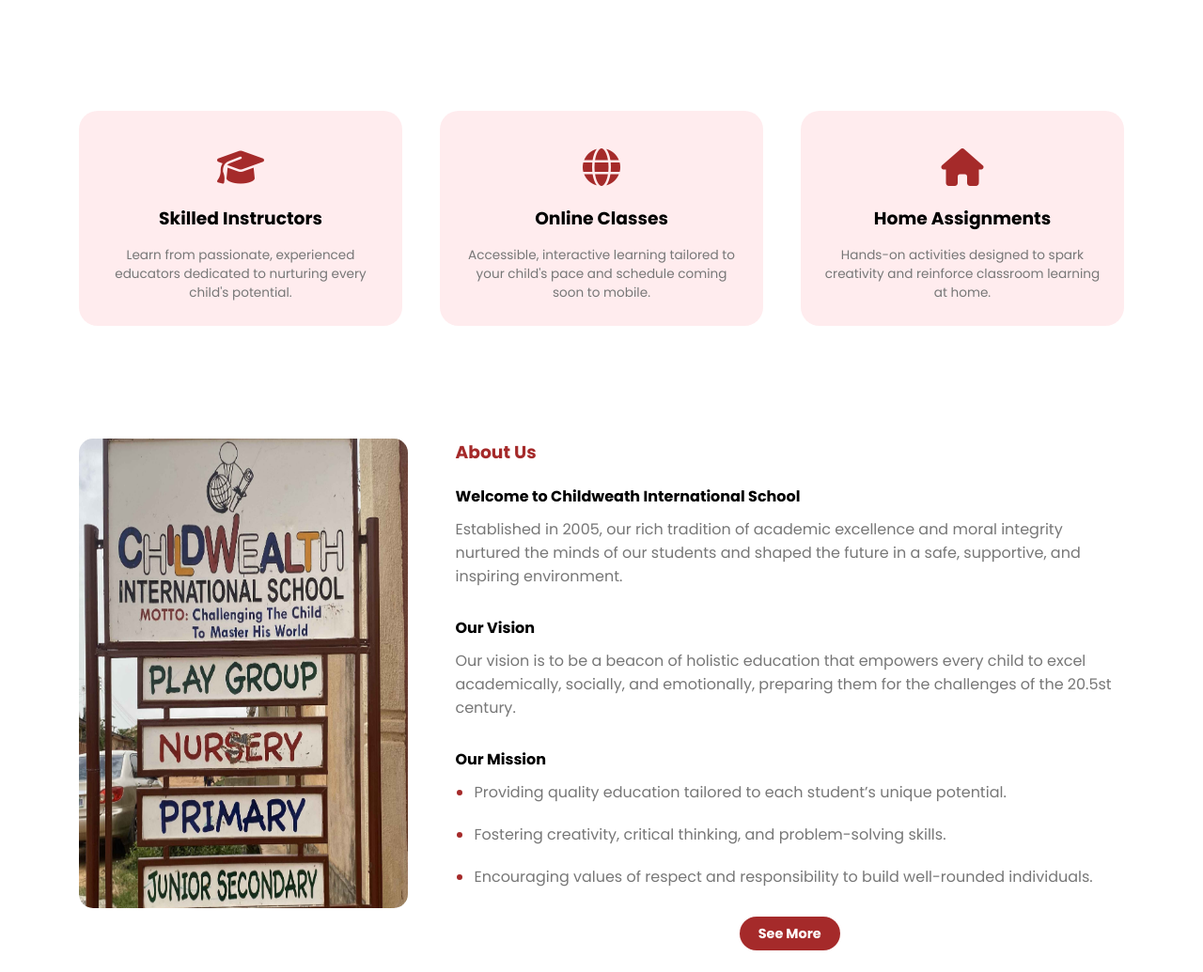
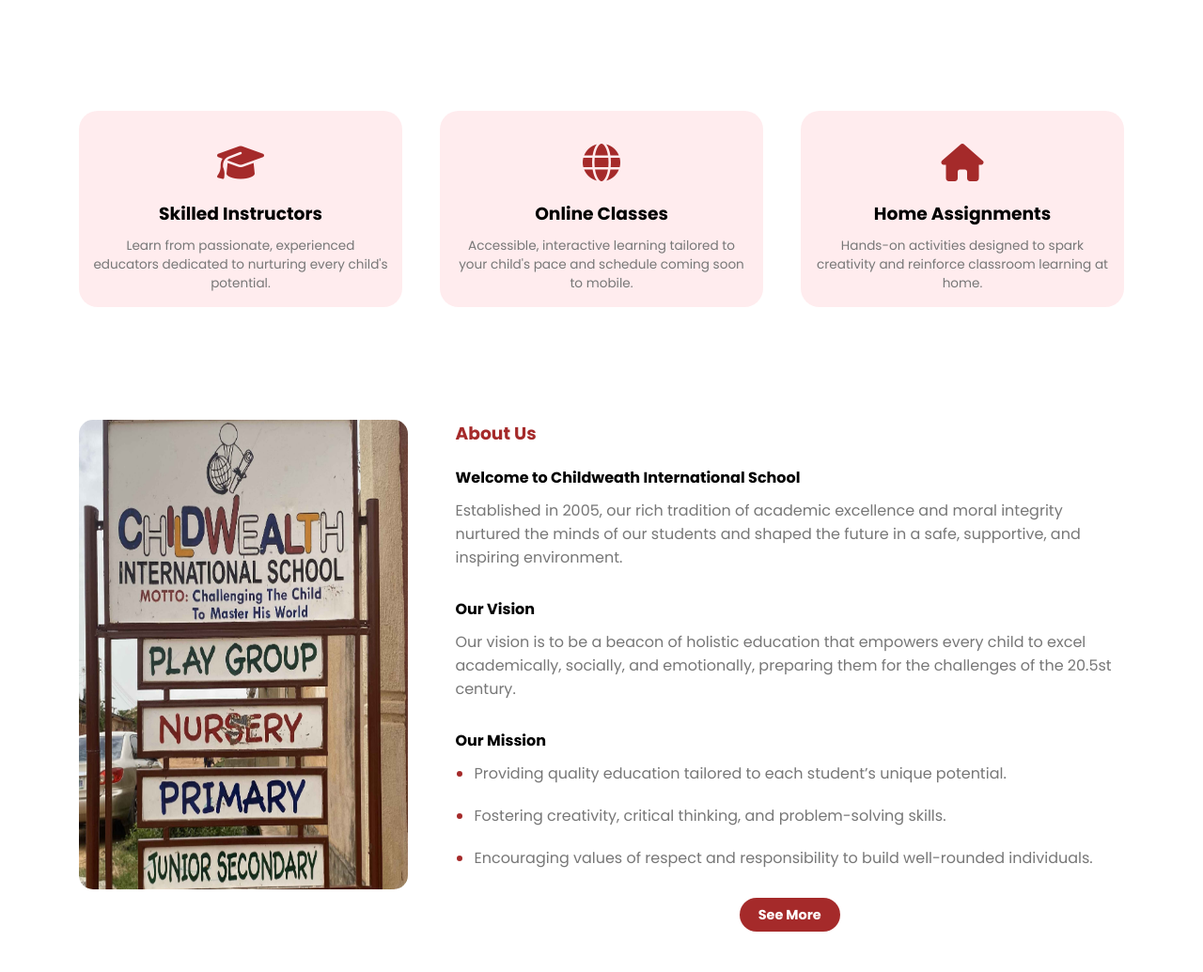
Before and after one commit to HannyOM/Childwealth_Intl, a plain HTML site: page index.html in a window 1280 px wide. Shown: the part 922-1957 px from the top of the page at 94% size. Drawn offline with nearby package versions, Linux system fonts and the light colour scheme.

```diff
--- a/style.css
+++ b/style.css
@@ -474,7 +474,10 @@
 
 .aboutUsColumn{
    background-color: rgba(500, 72, 87, 0.1);
-   padding: 20px;
+   display: flex;
+   flex-direction: column;
+   flex-basis: 32%;
+   padding: 15px;
    margin: 20px;
    border-radius: 20px;
    height: auto;
@@ -498,7 +501,7 @@
    margin-top: 10px;
    font-size: 0.85rem;
    color: #777;
-   padding: 5px;
+   /* padding: 5px; */
    text-align: center;
 }
 
@@ -661,7 +664,6 @@
    .aboutUsColumn p{
       font-size: 0.9rem;
    }
-
 }
 
 /* -----ABOUT-US-END----- */
@@ -670,7 +672,7 @@
 /*-----TESTIMONIALS-----*/
 
 .testimonials{
-   width: 100%;
+   width: 90%;
    margin: auto;
    text-align: center;
    padding-top: 80px;
```
